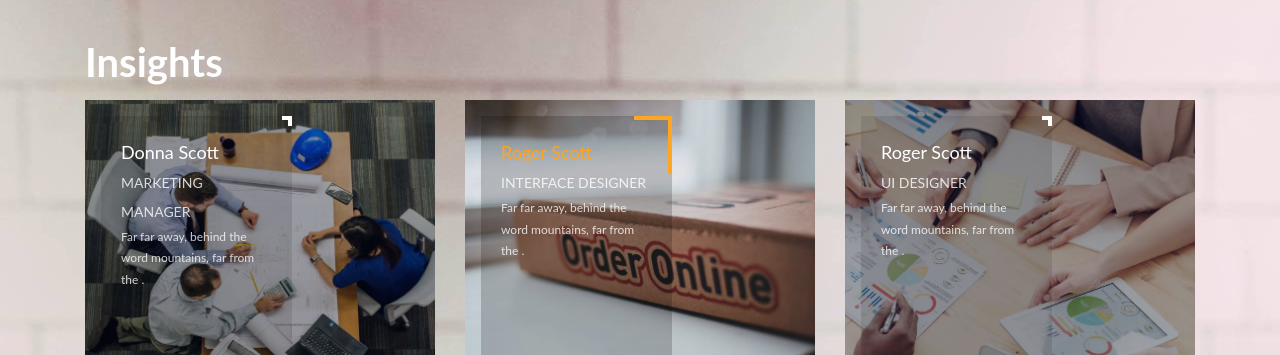
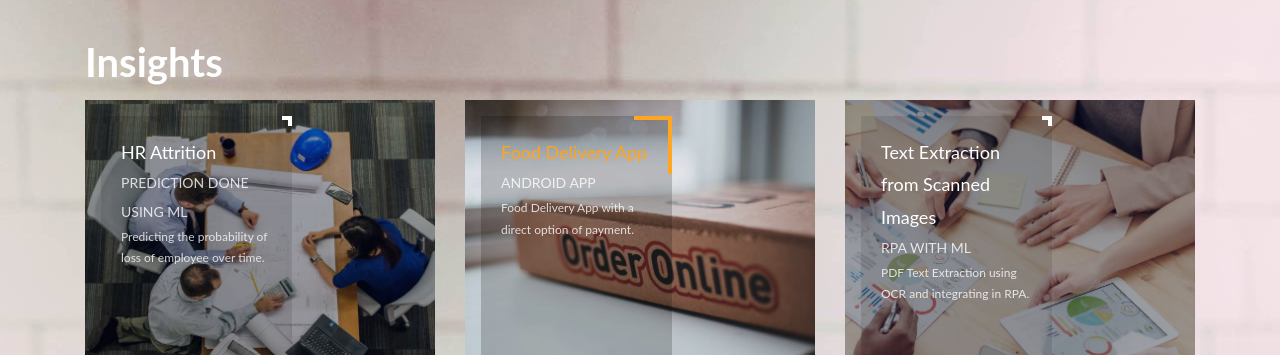
Before and after one commit to ashish7406/sagyle, a plain HTML site: page index.html in a window 1280 px wide. Shown: the part 1300-1655 px from the top of the page. Drawn offline with Linux system fonts and the light colour scheme; some packages are replaced by stand-ins of ours; no server answers.

Commit message:
Add files via upload

```diff
--- a/index.html
+++ b/index.html
@@ -170,9 +170,9 @@ we bring a combination of domain expertise, exceptional engineering talent and r
 								<div class="text">
 									<div class="line"></div>
 
-									<p class="name">Donna Scott</p>
-									<span class="position">Marketing Manager</span>
-									<p class="mb-4">Far far away, behind the word mountains, far from the .</p>
+									<p class="name">HR Attrition</p>
+									<span class="position">Prediction done using ML</span>
+									<p class="mb-4">Predicting the probability of loss of employee over time.</p>
 								</div>
 							</div>
 						</div>
@@ -182,9 +182,9 @@ we bring a combination of domain expertise, exceptional engineering talent and r
 								<div class="text">
 									<div class="line"></div>
 
-									<p class="name">Roger Scott</p>
-									<span class="position">Interface Designer</span>
-									<p class="mb-4">Far far away, behind the word mountains, far from the .</p>
+									<p class="name">Food Delivery App</p>
+									<span class="position">Android App</span>
+									<p class="mb-4">Food Delivery App with a direct option of payment.</p>
 								</div>
 							</div>
 						</div>
@@ -194,9 +194,9 @@ we bring a combination of domain expertise, exceptional engineering talent and r
 								<div class="text">
 									<div class="line"></div>
 
-									<p class="name">Roger Scott</p>
-									<span class="position">UI Designer</span>
-									<p class="mb-4">Far far away, behind the word mountains, far from the .</p>
+									<p class="name">Text Extraction from Scanned Images</p>
+										<span class="position">RPA with ML</span>
+									<p class="mb-4"> PDF Text Extraction using OCR and integrating in RPA.</p>
 								</div>
 							</div>
 						</div>
@@ -206,9 +206,10 @@ we bring a combination of domain expertise, exceptional engineering talent and r
 								<div class="text">
 									<div class="line"></div>
 
-									<p class="name">Roger Scott</p>
-									<span class="position">Web Developer</span>
-									<p class="mb-4">Far far away, behind the word mountains, far from the .</p>
+									<p class="name">Fingure Tips App</p>
+									<span class="position">Android App</span>
+									<p class="mb-4">Fingertips places best learning content from across the globe for school students and teachers, literally on their tips.
+.</p>
 								</div>
 							</div>
 						</div>
@@ -218,9 +219,9 @@ we bring a combination of domain expertise, exceptional engineering talent and r
 								<div class="text">
 									<div class="line"></div>
 
-									<p class="name">Roger Scott</p>
-									<span class="position">System Analyst</span>
-									<p class="mb-4">Far far away, behind the word mountains, far from the .</p>
+									<p class="name">Health App</p>
+									<span class="position">Android App</span>
+									<p class="mb-4">The Optima Health mobile app is a secure, convenient, and easy way to access important health plan information on demand – wherever and whenever you need it..</p>
 								</div>
 							</div>
 						</div>
```
